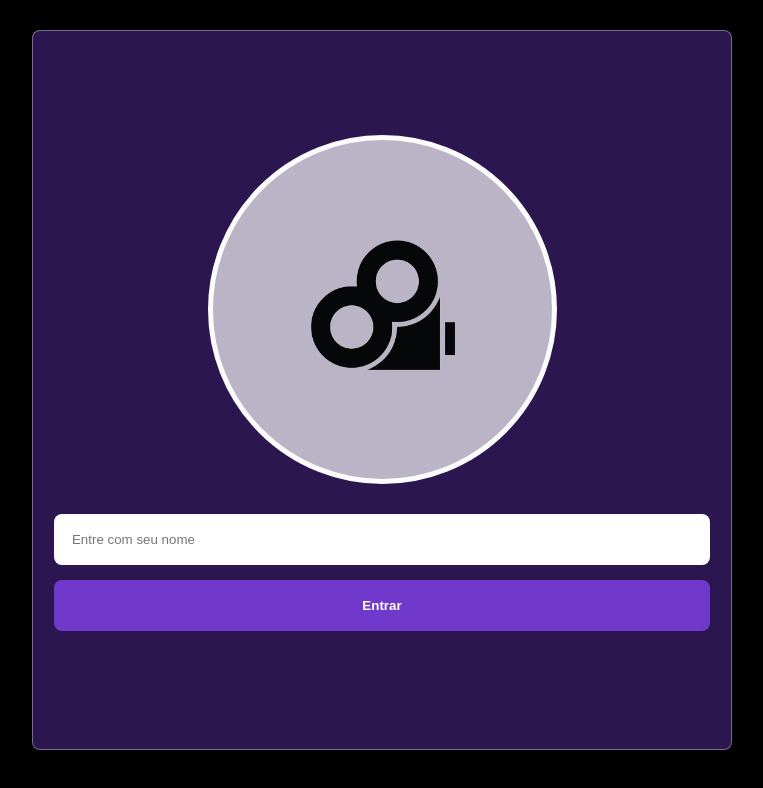
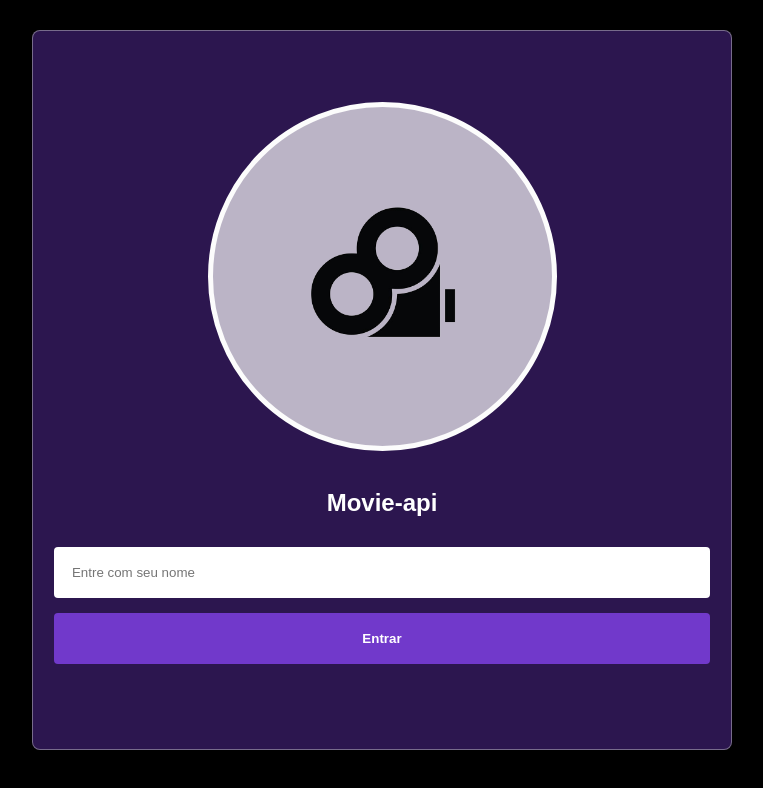
Before and after one commit to Rafaelsimas/my-movie-api, a plain HTML site: page index.html in a window 1280 px wide. Shown: the whole page, without its empty margins (258-1021 px from the left). Drawn offline with nearby package versions, Linux system fonts and the light colour scheme.

Commit message:
Nome do app adicionado

```diff
--- a/assets/css/estilo.css
+++ b/assets/css/estilo.css
@@ -38,12 +38,18 @@ body{
     margin-bottom: 30px;
 }
 
+.login h2{
+    color: white;
+    margin: 8px;
+    margin-bottom: 30px;
+}
+
 .login input, button{
     width: 94%;
     padding: 18px;
     margin-bottom: 15px;
     border: none;
-    border-radius: 8px;
+    border-radius: 4px;
 }
 
 .login button{
--- a/index.html
+++ b/index.html
@@ -12,6 +12,7 @@
     <div class="primeira-pagina">
         <div class="login">
             <img src="./assets/img/not-bk.png" alt="">
+            <h2>Movie-api</h2>
             <input id="inputLogin" placeholder="Entre com seu nome" type="text">
             <button onclick="login()">Entrar</button>
         </div>
```
